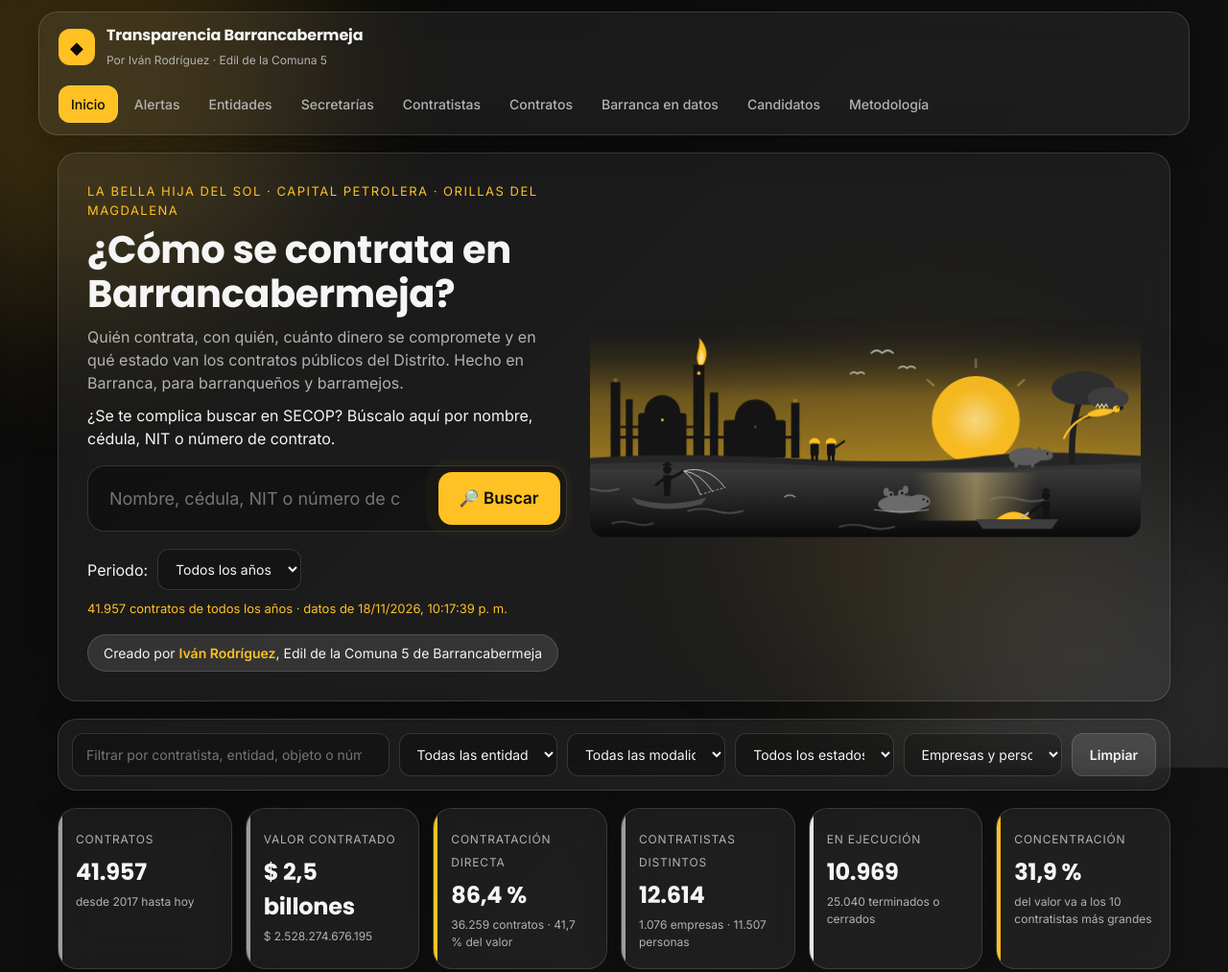
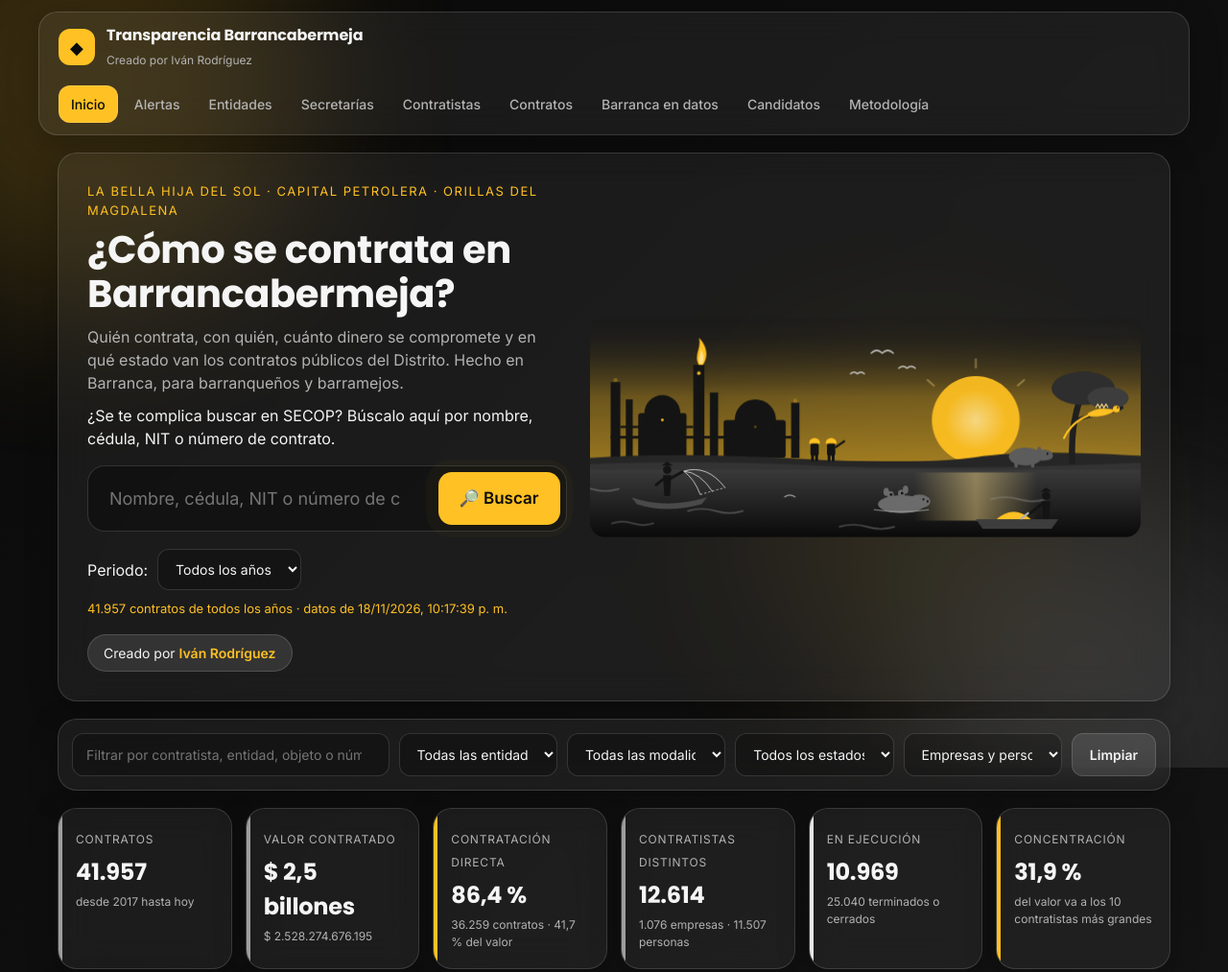
Before and after one commit to promaxnivelmax/transparencia-barranca, a plain HTML site: page index.html in a window 1280 px wide. Shown: the top 1013 px of the page at 96% size. Drawn offline with nearby package versions, Linux system fonts and the light colour scheme.

Commit message:
Autoría: Creado por Iván Rodríguez

```diff
--- a/app.js
+++ b/app.js
@@ -2,7 +2,7 @@
 
 /* =========================================================
    TRANSPARENCIA BARRANCABERMEJA · app.js
-   Creado por Iván Rodríguez, Edil de la Comuna 5
+   Creado por Iván Rodríguez
 
    El tablero NO descarga los miles de contratos: le pide a SECOP
    que haga las sumas y conteos, y solo trae los resultados.
@@ -1379,7 +1379,7 @@ async function descargarExcel() {
       ["Consulta", new Date().toLocaleString("es-CO")],
       ["Periodo", $("anio").value || "Todos los años"],
       ["Contratos en el archivo", filas.length],
-      ["Elaborado con", "Transparencia Barrancabermeja · Iván Rodríguez, Edil de la Comuna 5"],
+      ["Elaborado con", "Transparencia Barrancabermeja · Creado por Iván Rodríguez"],
       ["Aviso", "Iniciativa ciudadana. Cifras indicativas según lo reportado por las entidades en SECOP II."]
     ]), "Fuente");
     XLSX.writeFile(libro, `contratos-barrancabermeja-${$("anio").value || "todos"}-${hoyISO()}.xlsx`);
--- a/index.html
+++ b/index.html
@@ -4,10 +4,10 @@
   <meta charset="UTF-8">
   <meta name="viewport" content="width=device-width, initial-scale=1.0">
   <title>Transparencia Barrancabermeja · Observatorio ciudadano de contratación</title>
-  <meta name="description" content="Observatorio ciudadano de la contratación pública de Barrancabermeja con datos abiertos de SECOP I y SECOP II. Creado por Iván Rodríguez, Edil de la Comuna 5.">
-  <meta name="author" content="Iván Rodríguez, Edil de la Comuna 5 de Barrancabermeja">
+  <meta name="description" content="Observatorio ciudadano de la contratación pública de Barrancabermeja con datos abiertos de SECOP I y SECOP II. Creado por Iván Rodríguez.">
+  <meta name="author" content="Iván Rodríguez">
   <meta property="og:title" content="Transparencia Barrancabermeja">
-  <meta property="og:description" content="Busca contratos públicos de Barrancabermeja por nombre, cédula, NIT o número de contrato. Creado por Iván Rodríguez, Edil de la Comuna 5.">
+  <meta property="og:description" content="Busca contratos públicos de Barrancabermeja por nombre, cédula, NIT o número de contrato. Creado por Iván Rodríguez.">
   <link rel="preload" href="datos/resumen.json" as="fetch" crossorigin>
   <link rel="preconnect" href="https://www.datos.gov.co">
   <link rel="preconnect" href="https://fonts.googleapis.com">
@@ -27,7 +27,7 @@
       <span class="logo" aria-hidden="true">◆</span>
       <div>
         <strong>Transparencia Barrancabermeja</strong>
-        <small>Por Iván Rodríguez · Edil de la Comuna 5</small>
+        <small>Creado por Iván Rodríguez</small>
       </div>
     </div>
     <nav class="menu" id="menu" aria-label="Secciones">
@@ -60,7 +60,7 @@
           <select id="anio"></select>
           <span id="estadoCarga" class="estado-carga">Preparando…</span>
         </div>
-        <p class="autor">Creado por <strong>Iván Rodríguez</strong>, Edil de la Comuna 5 de Barrancabermeja</p>
+        <p class="autor">Creado por <strong>Iván Rodríguez</strong></p>
       </div>
       <svg class="silueta" viewBox="0 0 800 320" role="img" aria-label="Ilustración de Barrancabermeja: refinería con petroleros, río Magdalena con pescador, arenero, bocachico, hipopótamo, iguana y chigüiro">
         <defs>
@@ -472,7 +472,7 @@
   </main>
 
   <footer class="pie">
-    <p>Creado por <strong>Iván Rodríguez</strong> · Edil de la Comuna 5 de Barrancabermeja</p>
+    <p>Creado por <strong>Iván Rodríguez</strong> · Iniciativa ciudadana independiente</p>
     <p>Transparencia Barrancabermeja · Iniciativa ciudadana de control social · No es una página oficial · Datos abiertos de SECOP I y SECOP II (Colombia Compra Eficiente)</p>
   </footer>
 
--- a/scripts/actualizar-datos.mjs
+++ b/scripts/actualizar-datos.mjs
@@ -1,6 +1,6 @@
 /* =========================================================
    TRANSPARENCIA BARRANCABERMEJA · Generador del resumen
-   Creado por Iván Rodríguez, Edil de la Comuna 5
+   Creado por Iván Rodríguez
 
    Este programa consulta SECOP, calcula el resumen de TODOS los años
    y lo guarda en datos/resumen.json. La página lee ese archivo al
```
